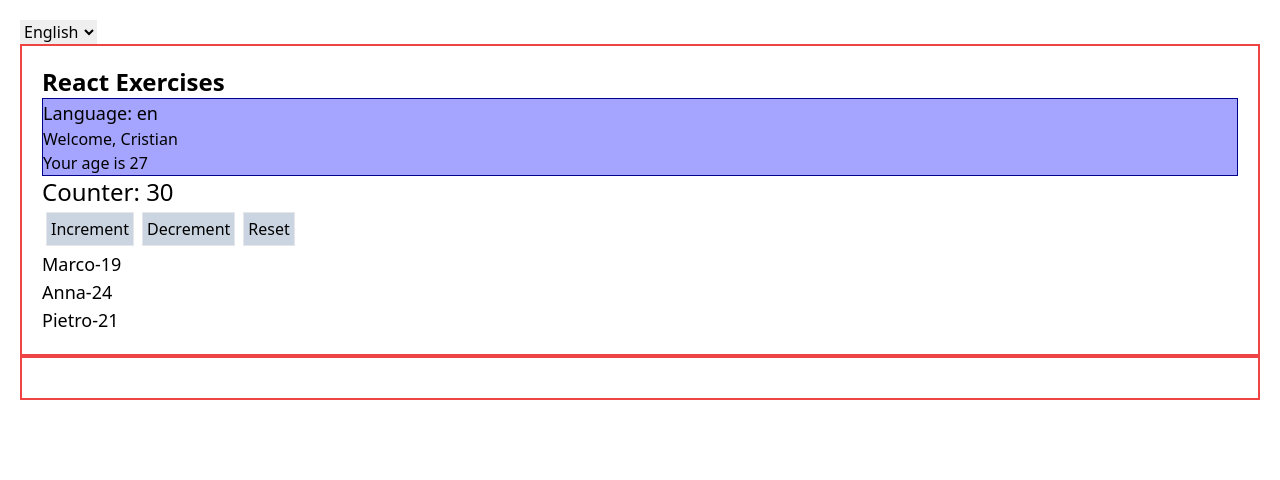
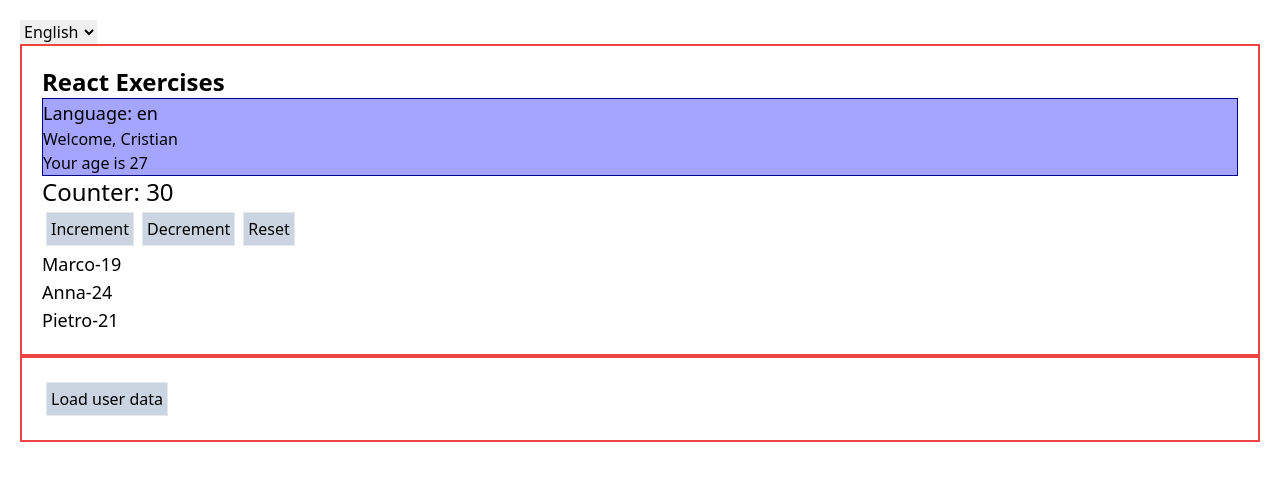
Before and after one commit to CristianRmb/react-exercises, a React (Create React App) app: page /users/1 in a window 1280 px wide. Shown: the top 480 px of the page. Built offline with nearby package versions, Linux system fonts and the light colour scheme.

Commit message:
es react-router-03

```diff
--- a/src/App.js
+++ b/src/App.js
@@ -6,6 +6,7 @@ import { HookCounter } from './HookCounter';
 import { FilteredList } from './FilteredList';
 import { Routes, Route } from 'react-router-dom';
 import { Counter } from './Counter';
+import { ShowGithubUser } from './ShowGithubUser';
 
 export function App() {
   const [language, setLanguage] = useState('en');
@@ -31,6 +32,7 @@ export function App() {
         <Routes>
           <Route path='/' element={<Welcome name={'CRISTIAN'} />} />
           <Route path='/counter' element={<Counter />} />
+          <Route path='users/:username' element={<ShowGithubUser />} />
         </Routes>
       </Container>
     </div>
--- /dev/null
+++ b/src/ShowGithubUser.js
@@ -0,0 +1,16 @@
+import React from 'react';
+import { useParams } from 'react-router-dom';
+import { GithubUser } from './GithubUser';
+
+/* Add a new Route to the users/:username path that renders a ShowGithubUser component
+that receives the username as a path parameter and renders the GithubUser component from
+useEffect 03 by passing it the received username. */
+
+export function ShowGithubUser() {
+  const { username } = useParams();
+  return (
+    <div>
+      <GithubUser username={username} />
+    </div>
+  );
+}
```
